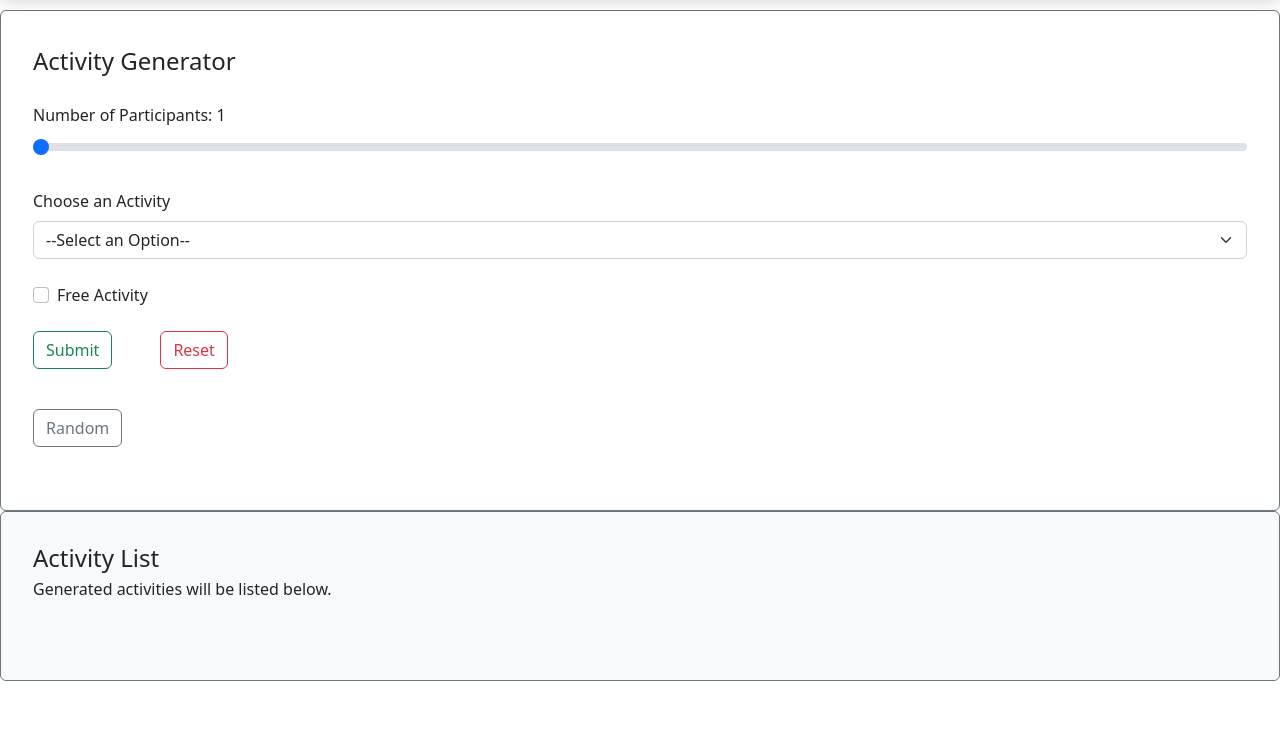
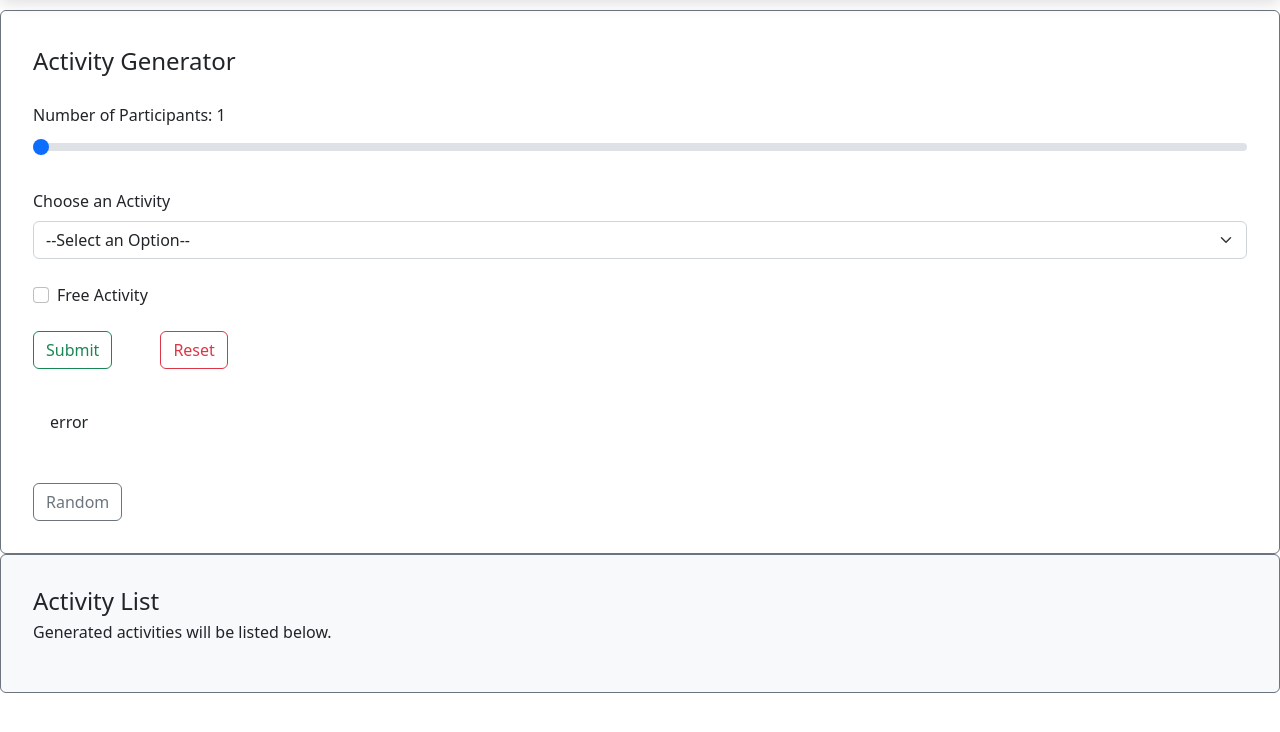
Before and after one commit to druckhead/boredAPI, a plain HTML site: page index.html in a window 1280 px wide. Shown: the part 64-796 px from the top of the page. Drawn offline with nearby package versions, Linux system fonts and the light colour scheme.

Commit message:
add alert template to html

```diff
--- a/index.html
+++ b/index.html
@@ -89,6 +89,7 @@
               <button id="submit-form-btn" type="submit" class="btn btn-outline-success">Submit</button>
               <button type="reset" class="btn btn-outline-danger">Reset</button>
             </div>
+            <div id="errorAlert" class="alert" role="alert">error</div>
           </fieldset>
         </form>
         <div class="container-fluid px-3 mb-3">
```
